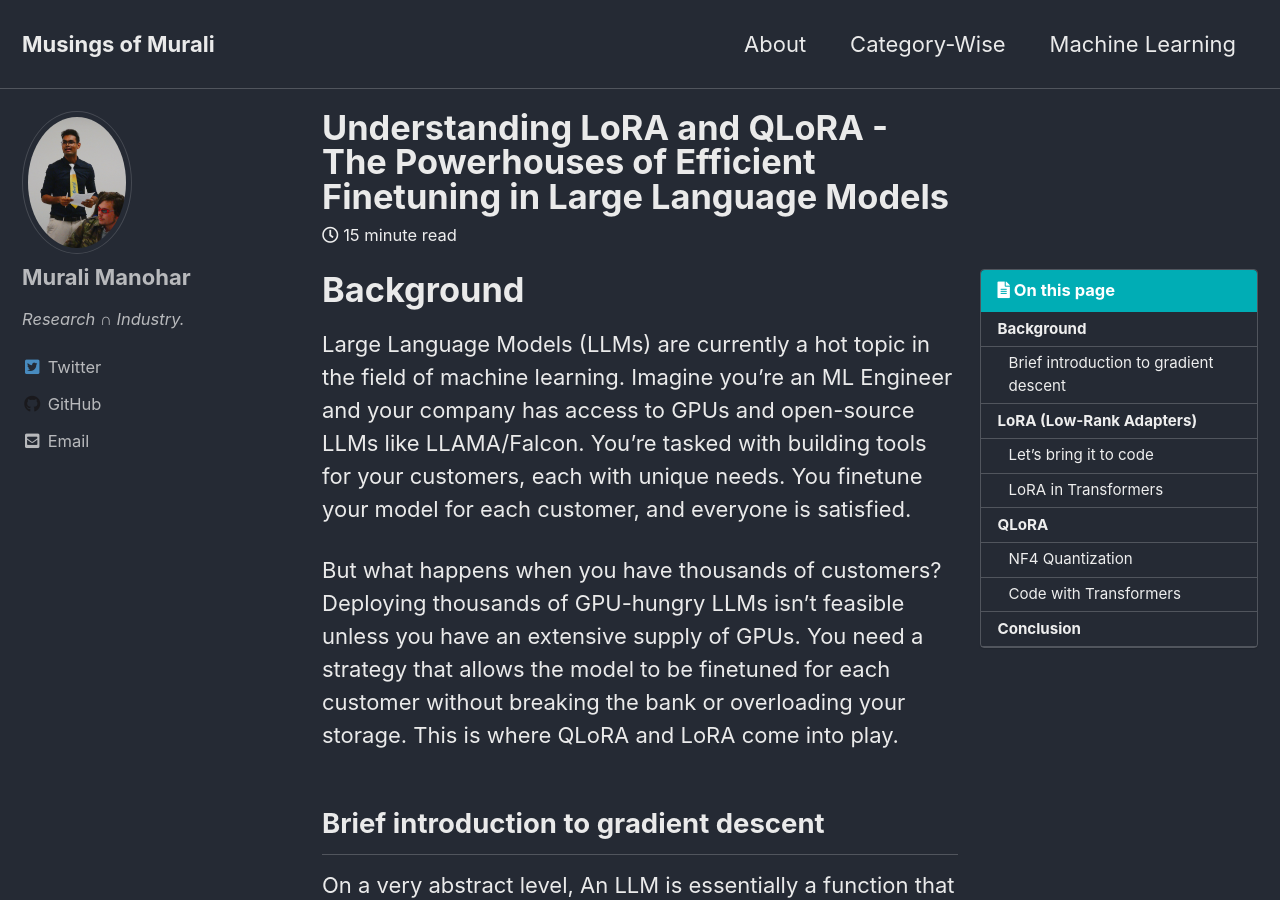
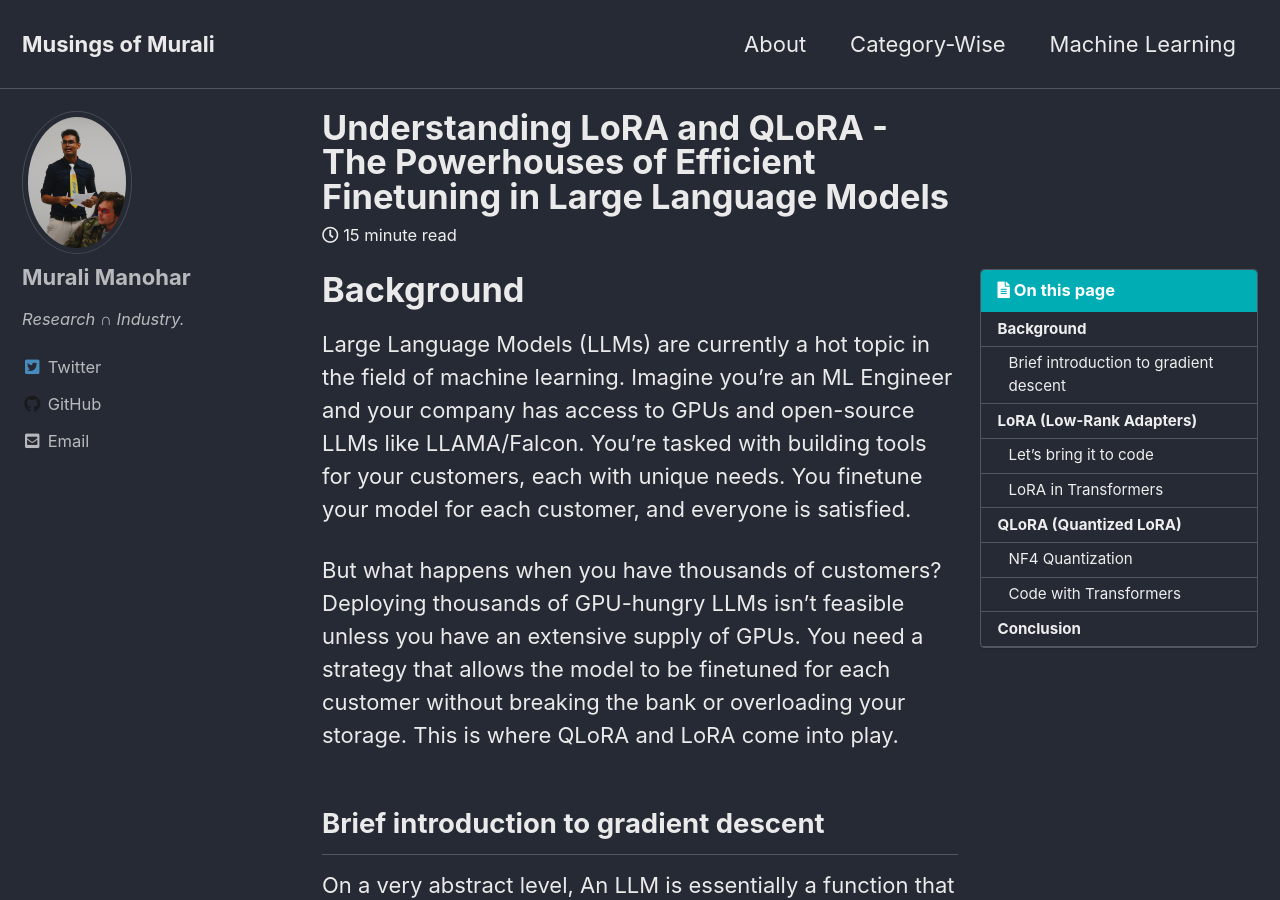
Before and after one commit to gitlost-murali/blogs, a Jekyll site: the page built from _posts/2023-27-07-lora-qlora.md, in a window 1280 px wide and 900 px high. Built offline with Jekyll 4.4.1, drawn with Linux system fonts in a browser that asks for light colours; cached includes are drawn as plain includes; formulas are drawn with MathJax 3; comment, search, counter and statistics services are not loaded; some of the changed text lies outside the part shown.

Commit message:
qlora add

```diff
--- a/_posts/2023-27-07-lora-qlora.md
+++ b/_posts/2023-27-07-lora-qlora.md
@@ -113,7 +113,7 @@ lora_model = get_peft_model(model, config)
 In the above, we are assigning the lora rank `r` to 16. `lora_alpha` is the scaling factor that determines how much importance you want to give to the new updated $\Delta W$ i.e $ W_{a} \times W_{b}$ when adding it to the original pretrained weights $W$. The `target_modules` are the modules where we want to apply LoRA. In this case, we are applying LoRA to the query and value modules. The bias is the bias term in the linear layer. We can set it to none or true. If we set it to none, we are not using bias. If we set it to true, we are using bias. The modules_to_save are the additional modules we want to save. In this case, we are saving the classifier module.
 
 
-# QLoRA
+# QLoRA (Quantized LoRA)
 
 While LoRA helps in reducing the storage requirements, you would still need a large GPU to load the model into the memory for LoRa training. This is where QLoRA, or Quantized LoRA, comes into the picture. QLoRA is a combination of LoRA and Quantization.
 
```
